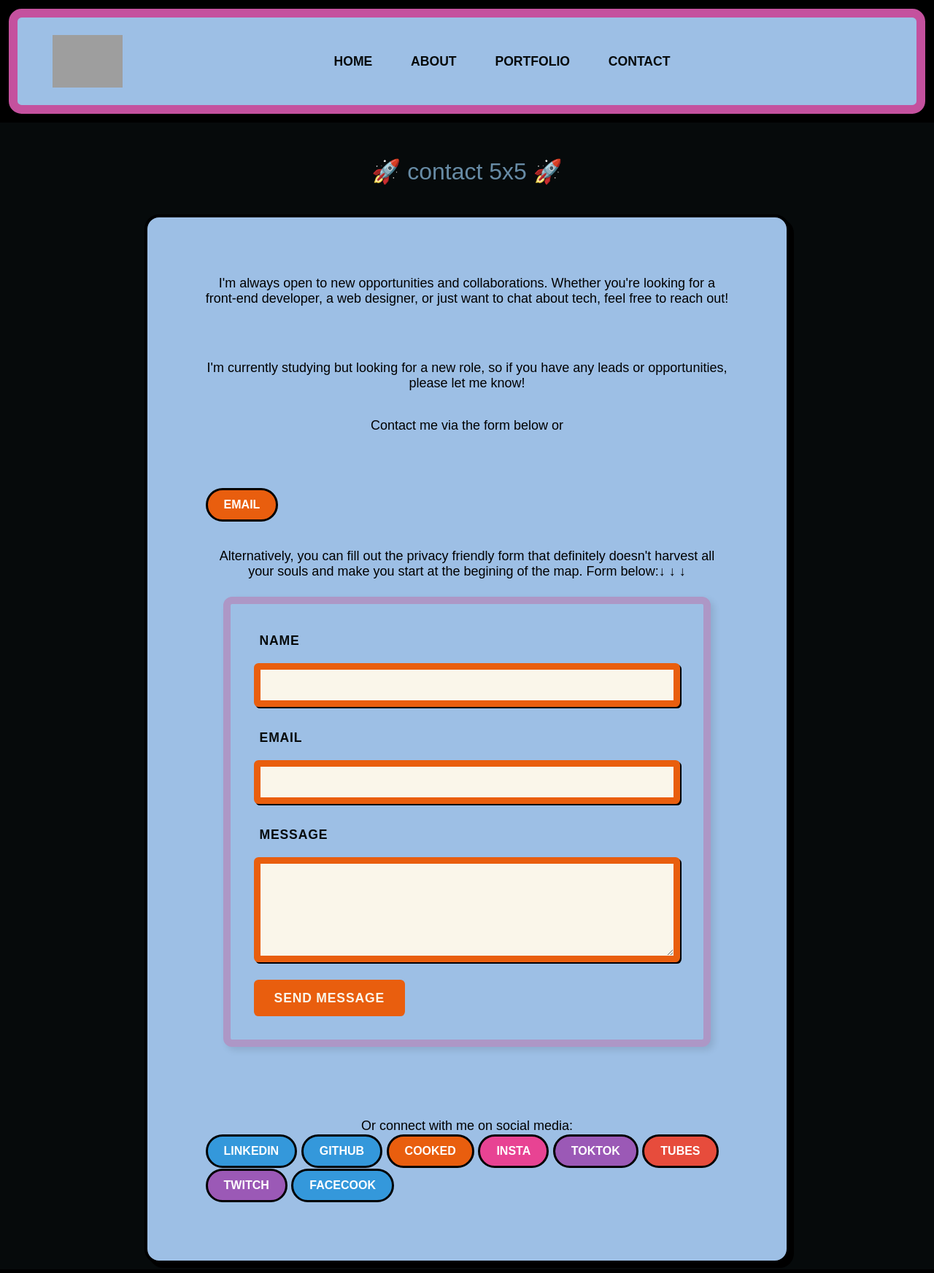
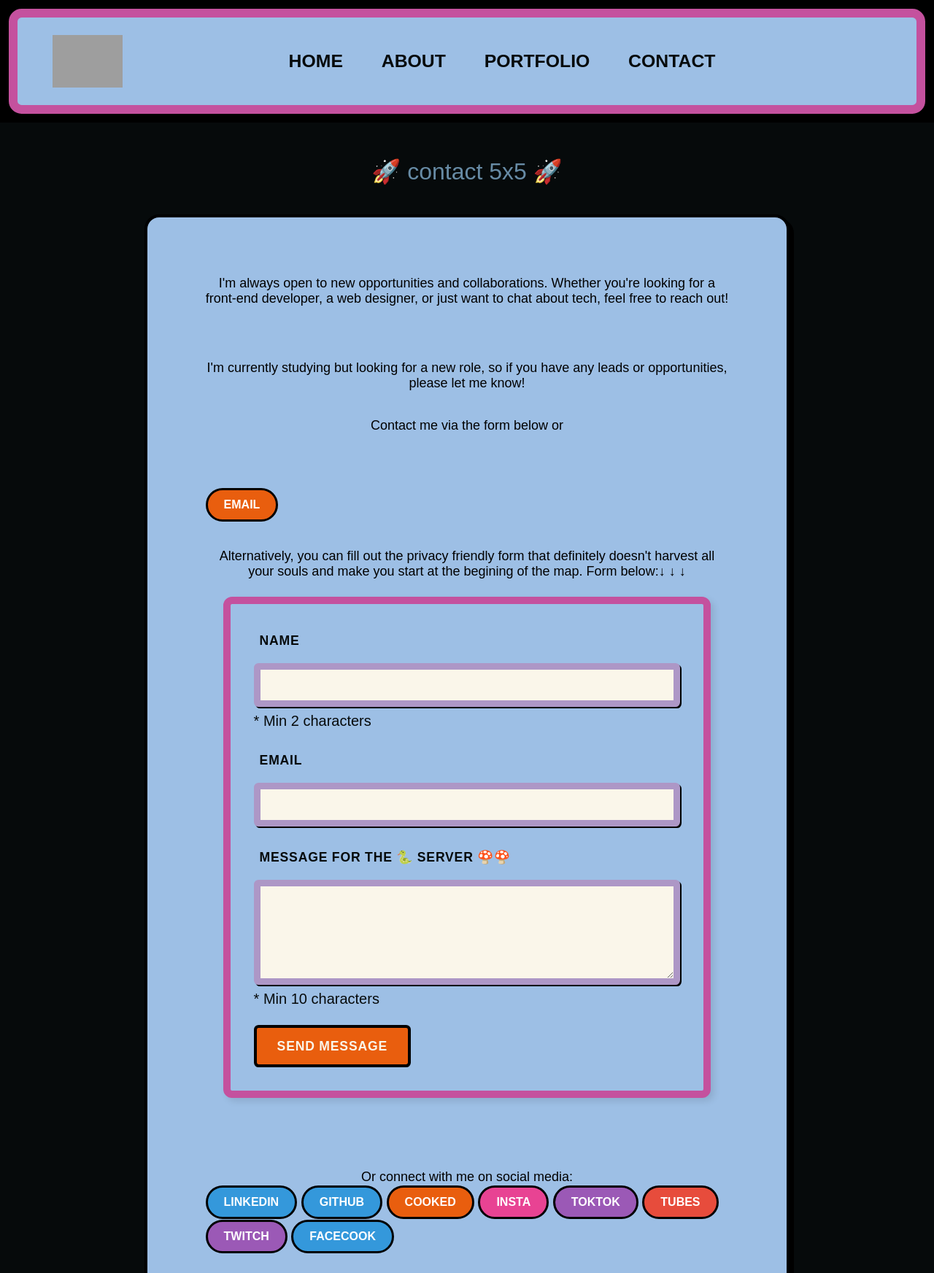
Before and after one commit to jraymondt/portfolio, a PHP site: page /contact.php in a window 1280 px wide. Shown: the top 1745 px of the page at 73% size. Run offline with PHP 8.4, Linux system fonts and the light colour scheme; some libraries are stand-ins or nearby versions; some web fonts are replaced; grey boxes are pictures that could not be loaded.

Commit message:
time to hand assignment in, styles various

```diff
--- a/assets/css/style.css
+++ b/assets/css/style.css
@@ -1865,9 +1865,9 @@ body {
 }
 .navbar .nav-links a {
   color: #060a0b;
-  font-weight: bold;
-  text-decoration: none;
-  font-size: 1.9vmin;
+  font-weight: 900;
+  text-decoration: none;
+  font-size: 2.9vmin;
   text-transform: uppercase;
   transition: color 0.2s ease-in-out;
   padding: 1.2vmin 1.8vmin;
@@ -1897,12 +1897,12 @@ body {
     padding: 3vmin 6vmin;
   }
   .navbar .nav-links a {
-    font-size: 2.2vmin;
+    font-size: 3.1vmin;
   }
 }
 @media screen and (max-width: 1024px) {
   .navbar .nav-links a {
-    font-size: 1.8vmin;
+    font-size: 2.9vmin;
     padding: 0.9vmin 1.2vmin;
   }
 }
@@ -1989,13 +1989,13 @@ body {
     width: 9vmin;
   }
   .navbar .mobile-title {
-    font-size: 1.8vmin;
+    font-size: 2.9vmin;
   }
   .navbar .nav-links {
     width: 70%;
   }
   .navbar .nav-links a {
-    font-size: 1.9vmin;
+    font-size: 2.2vmin;
   }
 }
 /**************************************** ****************************************
@@ -2114,7 +2114,7 @@ main {
   color: #060a0b;
   padding: 4vmin;
   border-radius: 1.5vmin;
-  border: 1.3vmin solid #ad97c6;
+  border: 1.3vmin solid #c4519e;
   box-shadow: 0.6vmin 0.6vmin 1.2vmin rgba(0, 0, 0, 0.1);
 }
 .form-container form .form-group {
@@ -2143,18 +2143,18 @@ main {
 }
 .form-container form .form-group .bb-input:focus {
   outline: none;
-  border-color: #000000;
+  border-color: #ad97c6;
   box-shadow: 0 0 0 0.3vmin rgba(255, 107, 53, 0.2);
   transform: translateY(-0.1vmin);
 }
 .form-container form .form-group .bb-input:hover {
-  border-color: #f37c37;
+  border-color: #d177b3;
 }
 .form-container form .form-group .bb-input.orange {
-  border-color: #e95e0e;
+  border-color: #ad97c6;
 }
 .form-container form .form-group .bb-input.orange:focus {
-  border-color: #b94b0b;
+  border-color: #594075;
   box-shadow: 0 0 0 0.4vmin rgba(255, 107, 53, 0.25);
 }
 .form-container form .form-group textarea.bb-input {
@@ -2172,9 +2172,10 @@ main {
   font-weight: bold;
   text-transform: uppercase;
   letter-spacing: 0.1vmin;
-  border: none;
+  border: 0.5vmin solid #000000;
   cursor: pointer;
-  transition: all 0.3s ease;
+  transition: background-color 0.3s ease, transform 0.2s ease;
+  transition: box-shadow 0.2s ease, transform 0.1s ease;
 }
 .form-container form .bb-button.orange {
   background-color: #e95e0e;
--- a/assets/scss/style.scss
+++ b/assets/scss/style.scss
@@ -88,9 +88,9 @@ body {
 
     a {
       color: $drkGrey;
-      font-weight: bold;
+      font-weight: 900;
       text-decoration: none;
-      font-size: 1.9vmin;
+      font-size: 2.9vmin;
       text-transform: uppercase;
       transition: color 0.2s ease-in-out;
       padding: 1.2vmin 1.8vmin;
@@ -126,7 +126,7 @@ body {
     padding: 3vmin 6vmin;
 
     .nav-links a {
-      font-size: 2.2vmin;
+      font-size: 3.1vmin;
     }
   }
 }
@@ -134,7 +134,7 @@ body {
 @media screen and (max-width: 1024px) {
   .navbar {
     .nav-links a {
-      font-size: 1.8vmin;
+      font-size: 2.9vmin;
       padding: 0.9vmin 1.2vmin;
     }
   }
@@ -239,14 +239,14 @@ body {
     }
 
     .mobile-title {
-      font-size: 1.8vmin;
+      font-size: 2.9vmin;
     }
 
     .nav-links {
       width: 70%;
 
       a {
-        font-size: 1.9vmin;
+        font-size: 2.2vmin;
       }
     }
   }
@@ -380,7 +380,7 @@ main {
     color: $drkGrey;
     padding: 4vmin;
     border-radius: 1.5vmin;
-    border: 1.3vmin solid $purp;
+    border: 1.3vmin solid $pinky;
     box-shadow: 0.6vmin 0.6vmin 1.2vmin rgba(0, 0, 0, 0.1);
 
     .form-group {
@@ -410,20 +410,20 @@ main {
 
         &:focus {
           outline: none;
-          border-color: $black;
+          border-color: $purp;
           box-shadow: 0 0 0 0.3vmin rgba(255, 107, 53, 0.2);
           transform: translateY(-0.1vmin);
         }
 
         &:hover {
-          border-color: lighten($orange, 10%);
+          border-color: lighten($pinky, 10%);
         }
 
         &.orange {
-          border-color: $orange;
+          border-color: $purp;
 
           &:focus {
-            border-color: darken($orange, 10%);
+            border-color: darken($purp, 33%);
             box-shadow: 0 0 0 0.4vmin rgba(255, 107, 53, 0.25);
           }
         }
@@ -446,9 +446,10 @@ main {
       font-weight: bold;
       text-transform: uppercase;
       letter-spacing: 0.1vmin;
-      border: none;
+      border: 0.5vmin solid $black;
       cursor: pointer;
-      transition: all 0.3s ease;
+      transition: background-color 0.3s ease, transform 0.2s ease;
+      transition: box-shadow 0.2s ease, transform 0.1s ease;
 
       &.orange {
         background-color: $orange;
--- a/contact.php
+++ b/contact.php
@@ -25,15 +25,17 @@ include 'includes/navbar.php';
                     <form method="post" action="process_contact.php">
                         <div class="form-group">
                             <label for="name">Name</label>
-                            <input class="bb-input orange" type="text" id="name" name="name">
+                            <input class="bb-input orange" type="text" id="name" name="name" minlength="2" required title="Please enter at least 2 characters">
+                            <span class="input-hint">* Min 2 characters</span>
                         </div>
                         <div class="form-group">
                             <label for="email">Email</label>
                             <input class="bb-input orange" type="email" id="email" name="email">
                         </div>
                         <div class="form-group">
-                            <label for="message">Message</label>
-                            <textarea class="bb-input orange" id="message" name="message"></textarea>
+                            <label for="message">Message for the 🐍 server 🍄🍄 </label>
+                            <textarea class="bb-input orange" id="message" name="message" minlength="2" required title="Please enter at least 10 characters"></textarea>
+                            <span class="input-hint">* Min 10 characters</span>
                         </div>
                         <input class="bb-button orange rounded" type="submit" value="Send Message">
                     </form>
```
Also changed, not shown: assets/js/register.js (+5 -2 lines), 1 other file.
